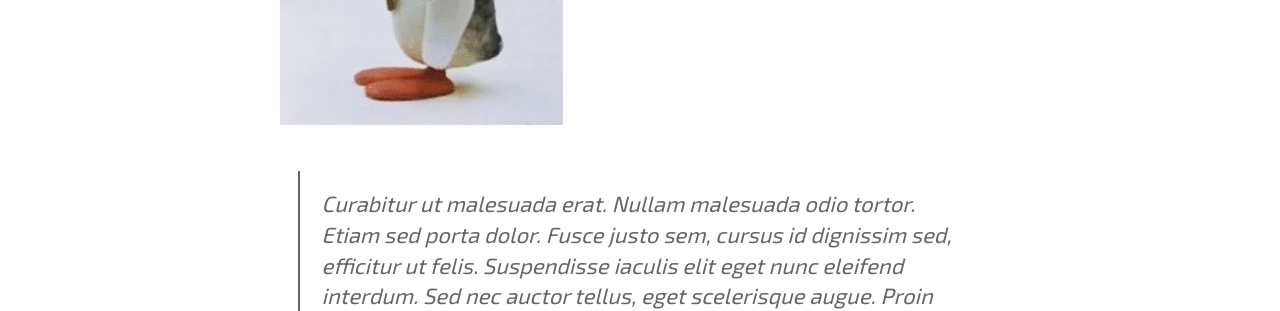
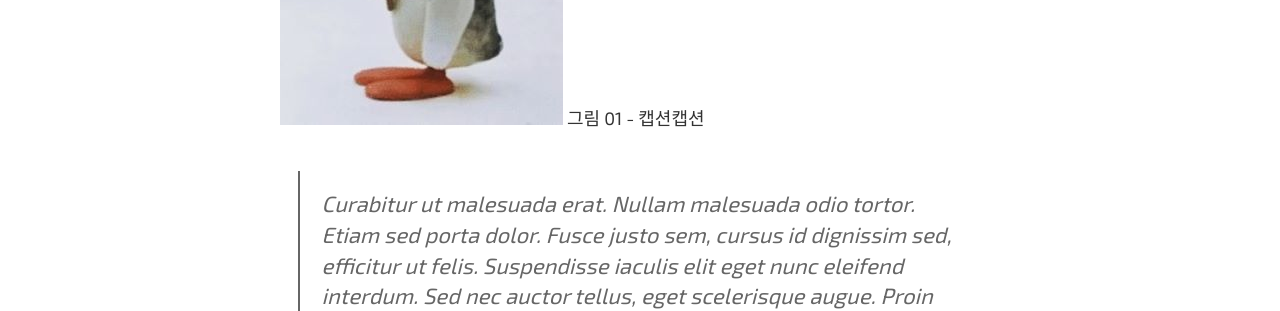
Before and after one commit to KwonNaeHyeon/KwonNaeHyeon.github.io, a Jekyll site: the page built from _posts/2023-10-03-hello.md, in a window 1280 px wide. Shown: the part 436-747 px from the top of the page. Built offline with Jekyll 4.4.1, drawn with Linux system fonts in a browser that asks for light colours; some web fonts are replaced.

Commit message:
fix : 캡션 수정

```diff
--- a/_posts/2023-10-03-hello.md
+++ b/_posts/2023-10-03-hello.md
@@ -5,7 +5,8 @@ author: John Doe
 tags: article
 ---
 
-![기사 표지](https://kwonnaehyeon.github.io/images/20231003/01.jpg)
+![기사 표지]({{site.baseurl}}/images/20231003/01.jpg)
+그림 01 - 캡션캡션
 
 > Curabitur ut malesuada erat. Nullam malesuada odio tortor. Etiam sed porta dolor. Fusce justo sem, cursus id dignissim sed, efficitur ut felis. Suspendisse iaculis elit eget nunc eleifend interdum. Sed nec auctor tellus, eget scelerisque augue. Proin viverra accumsan fermentum. Vestibulum aliquam odio eget ipsum blandit, vel pulvinar elit placerat. Curabitur tincidunt nunc turpis, vitae volutpat eros aliquet tincidunt. In arcu eros, interdum et leo eget, dapibus feugiat lectus. Morbi vestibulum iaculis erat, quis dapibus nulla.
 
```
Also changed, not shown: Setup.md (+3 -1 lines).
